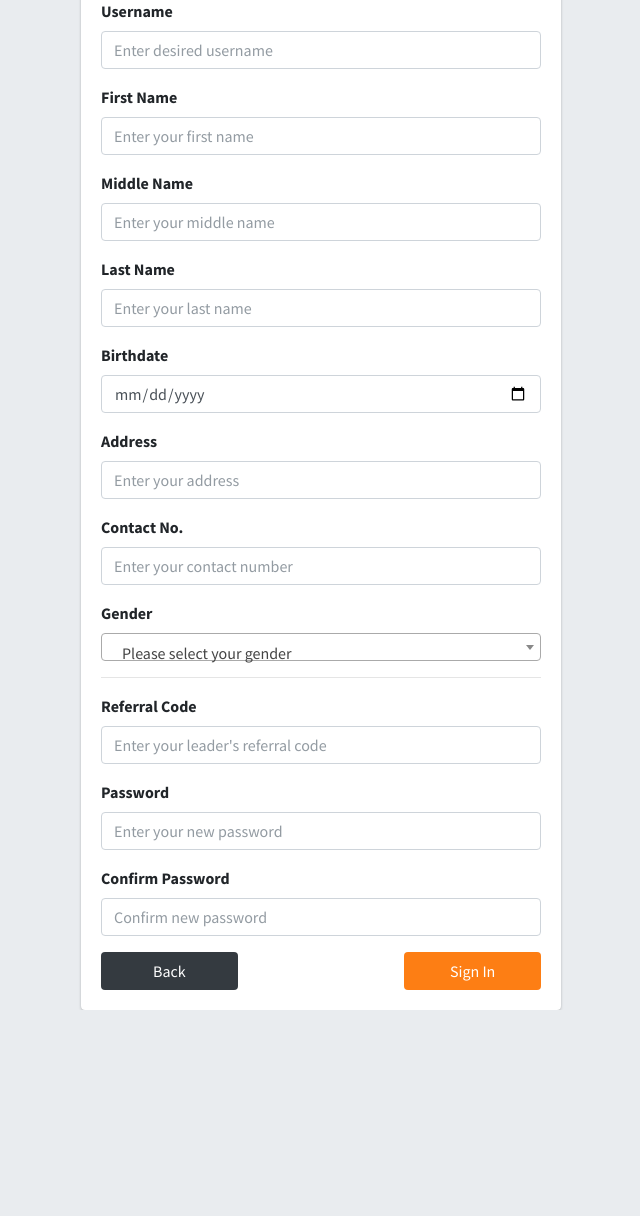
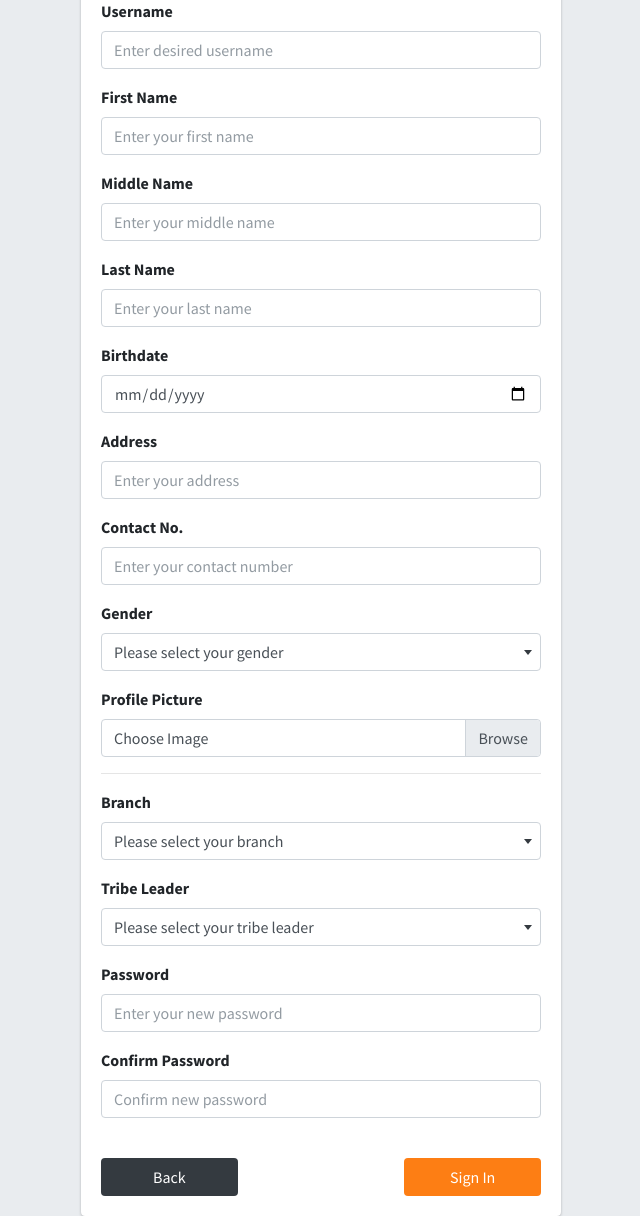
Before and after one commit to cliljs/wcc_app, a PHP site: page /register.php in a window 1280 px wide. Shown: the part 429-1645 px from the top of the page, without its empty margins (319-959 px from the left). Before the commit the page ends 1439 px from the top, so only its background shows below. Run offline with PHP 8.4, Linux system fonts and the light colour scheme; some libraries are stand-ins or nearby versions.

Commit message:
Kapares Mami i the hauz yow

```diff
--- a/frontend/views/home.php
+++ b/frontend/views/home.php
@@ -3,7 +3,7 @@
       <div class="card-body box-profile">
 
         <a href="index.php?view=tribe" class="btn btn-block bg-orange"><b>My Tribe</b></a>
-        <a href="#" class="btn btn-block bg-orange disabled"><b>Sunday Celebration</b></a>
+        <a href="index.php?view=attendance" class="btn btn-block bg-orange"><b>Sunday Celebration</b></a>
         <a href="#" class="btn btn-block bg-orange disabled"><b>Lifestyle</b></a>
         <a href="#" class="btn btn-block bg-orange disabled"><b>Notifications&nbsp;<span class="badge bg-danger">1</span></b></a>
       </div>
--- a/register.php
+++ b/register.php
@@ -26,6 +26,7 @@ if ($is_login) {
   <link rel="stylesheet" href="frontend/dist/css/adminlte.min.css">
   <link rel="stylesheet" href="frontend/plugins/sweetalert2/sweetalert2.min.css">
   <link rel="stylesheet" href="frontend/plugins/select2/css/select2.min.css">
+  <link rel="stylesheet" href="frontend/plugins/select2-bootstrap4-theme/select2-bootstrap4.min.css">
   <style>
     .bg-orange {
       color: white !important;
@@ -113,16 +114,40 @@ if ($is_login) {
                       </div>
                       <div class="form-group">
                         <label for="gender">Gender</label>
-                        <select class="form-control select2" style="width: 100%;">
-                          <option selected="selected" disabled>Please select your gender</option>
-                          <option value = "Male">Male</option>
-                          <option value = "Female">Female</option>
+                        <select id="gender" name="gender" class="form-control select2bs4" style="width: 100%;">
+                          <option selected="selected" disabled="disabled">Please select your gender</option>
+                          <option value="Male">Male</option>
+                          <option value="Female">Female</option>
                         </select>
+                      </div>
+                      <div class="form-group">
+                        <label for="profile_picture">Profile Picture</label>
+                        <div class="input-group">
+                          <div class="custom-file">
+                            <input type="image" class="custom-file-input" id="profile_picture">
+                            <label class="custom-file-label" for="profile_picture">Choose Image</label>
+                          </div>
+
+                        </div>
                       </div>
                       <hr>
                       <div class="form-group">
-                        <label for="ref_code">Referral Code</label>
-                        <input type="text" class="form-control" id="ref_code" name="ref_code" placeholder="Enter your leader's referral code">
+                        <label for="branch">Branch</label>
+                        <select id="branch" name="branch" class="form-control select2bs4" style="width: 100%;">
+                          <option selected="selected" disabled="disabled">Please select your branch</option>
+                          <option value="Bataan">Bataan</option>
+                          <option value="Gensan">Gensan</option>
+                          <option value="Kalibo">Kalibo</option>
+                          <option value="Valenzuela">Valenzuela</option>
+                        </select>
+                      </div>
+                      <div class="form-group">
+                        <label for="ref_code">Tribe Leader</label>
+                        <select id="ref_code" name="ref_code" class="form-control select2bs4" style="width: 100%;">
+                          <option selected="selected" disabled="disabled">Please select your tribe leader</option>
+                          <option value="1">Ricardo J. Madlangtuta</option>
+                          <option value="2">Gorgonio M. Magalpoc</option>
+                        </select>
                       </div>
                       <div class="form-group">
                         <label for="password">Password</label>
@@ -133,13 +158,13 @@ if ($is_login) {
                         <input type="password" class="form-control" id="confirm_password" name="confirm_password" placeholder="Confirm new password">
                       </div>
                       <div class="row">
-                        <div class="col-4">
+                        <div class="col-4 mt-4">
                           <a href="login.php" class="btn bg-dark btn-block">Back</a>
                         </div>
                         <div class="col-4">
 
                         </div>
-                        <div class="col-4">
+                        <div class="col-4 mt-4">
 
                           <button type="submit" class="btn bg-orange btn-block">Sign In</button>
                         </div>
@@ -165,18 +190,17 @@ if ($is_login) {
   <script src="frontend/plugins/bootstrap/js/bootstrap.bundle.min.js"></script>
   <script src="frontend/plugins/select2/js/select2.full.min.js"></script>
   <script src="frontend/dist/js/adminlte.min.js"></script>
+  <script src="frontend/dist/js/common.js"></script>
   <script>
     $(function() {
-      $('.select2').select2();
+      $('.select2bs4').select2({
+        theme: 'bootstrap4'
+      });
+
+
     });
 
-    function fireSwal(swalTitle, swalBody, swalIcon) {
-      Swal.fire({
-        title: swalTitle,
-        text: swalBody,
-        icon: swalIcon
-      })
-    }
+
   </script>
 </body>
 
```
Also changed, not shown: frontend/views/attendance.php (added, +9 -0 lines), index.php (+7 -12 lines), frontend/dist/js/common.js (added).
